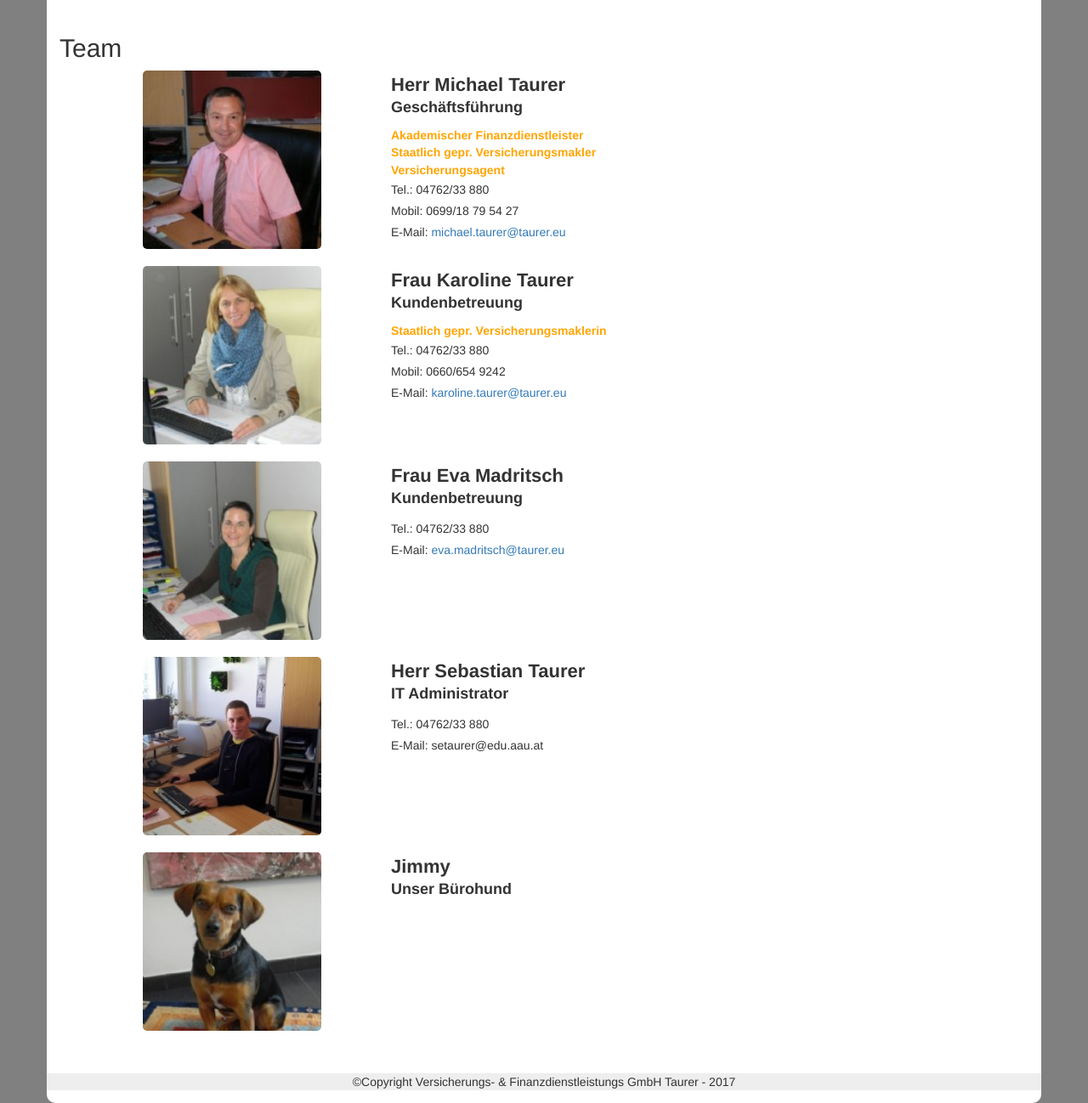
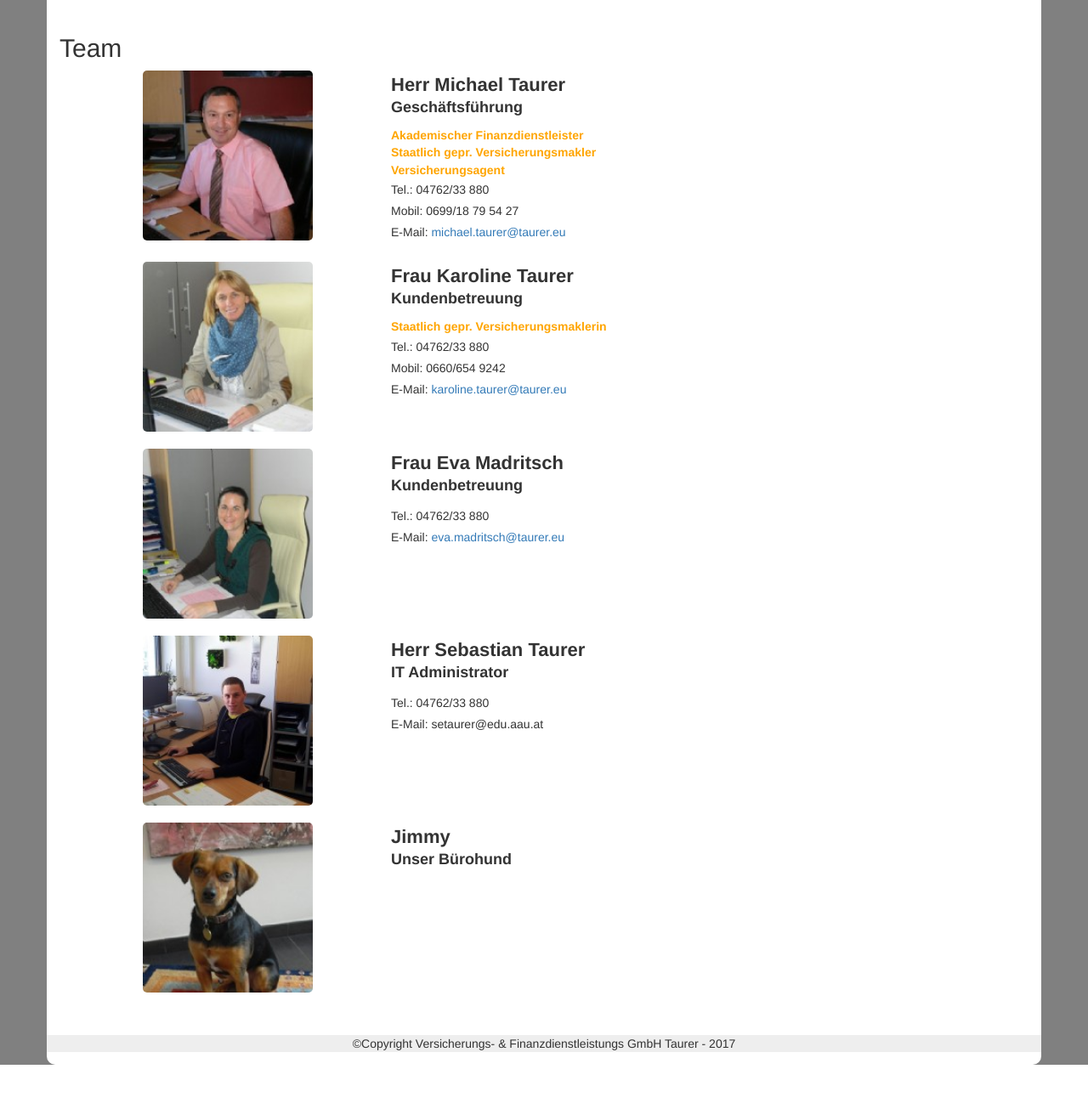
Before and after one commit to sebastiantaurer/HomepageVersicherungsbueroTaurerResponsive, a PHP site: page /team.php in a window 1280 px wide. Shown: the part 246-1544 px from the top of the page at 85% size. After the commit the page ends 1499 px from the top, so only its background shows below. Run offline with PHP 8.4, Linux system fonts and the light colour scheme.

Commit message:
added max size of images

```diff
--- a/css/modal.css
+++ b/css/modal.css
@@ -3,6 +3,8 @@
     border-radius: 5px;
     cursor: pointer;
     transition: 0.3s;
+		max-height: 200px;
+		max-width: 200px;
 }
 
 .modalImage:hover {opacity: 0.7;}
```
